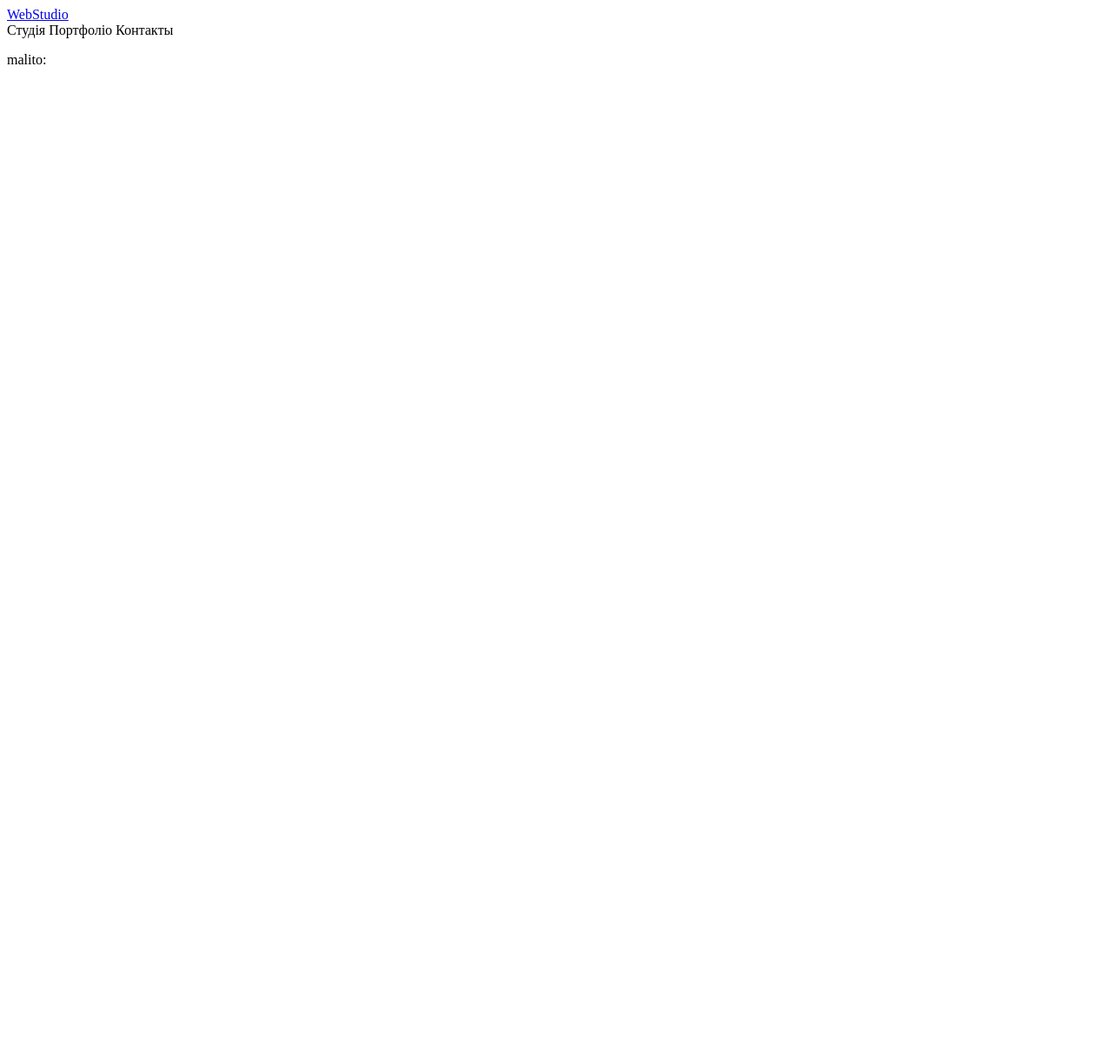
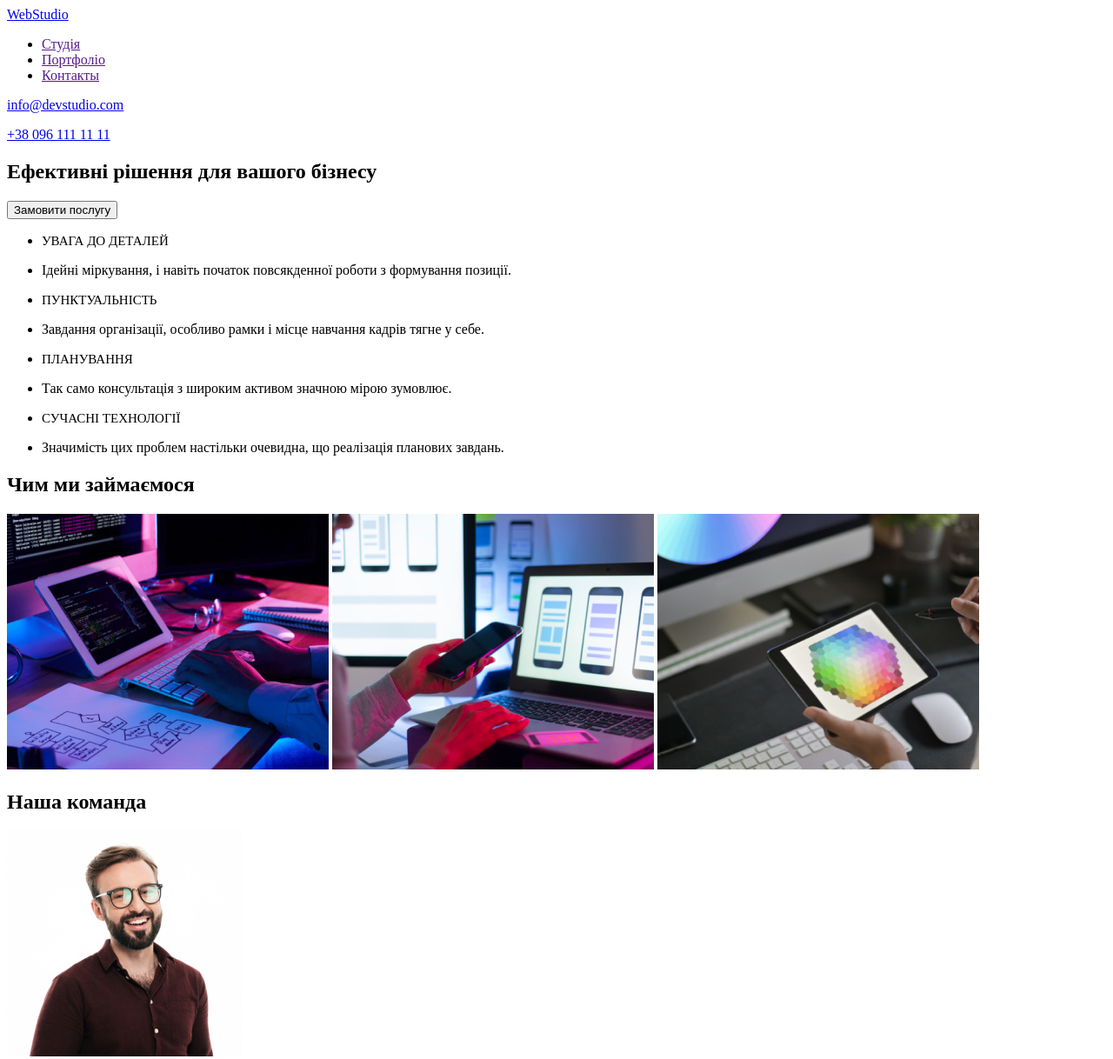
Before and after one commit to AlexMUa7/goit-markup-hw-01, a plain HTML site: page index.html in a window 1280 px wide. Shown: the top 1218 px of the page at 87% size. Before the commit the page ends 800 px from the top, so only its background shows below. Drawn offline with Linux system fonts and the light colour scheme.

Commit message:
basic html

```diff
--- a/index.html
+++ b/index.html
@@ -6,21 +6,70 @@
     <meta http-equiv="X-UA-Compatible" content="IE=edge">
     <meta name="viewport" content="width=device-width, initial-scale=1.0">
     <title>Document</title>
+
 </head>
-
 <body>
     <header>
-        <a class="logo link" href="/index.html">Web<span class="logo-header">Studio</span></a>
+        <nav>
+        <a class="logo link" href="./index.html">Web<span class="logo-header">Studio</span></a>
+        <ul>
+            <li><a href="">Студiя</a></li>
+            <li><a href="">Портфолiо</a></li>
+            <li><a href="">Контакты</a></li>
+        </ul>
+        </nav>
         <div>
-            <span class="menu-text">Студiя</span>
-            <span class="menu-text">Портфолiо</span>
-            <span class="menu-text">Контакты</span>
-            <p>malito: </p>
+            <p><a href="malito:info@devstudio.com">info@devstudio.com</a></p>
+            <p><a href="tel:+380961111111">+38 096 111 11 11</a></p>
+        </div>
+    </header>
+    <main>
+        <div>
+            <section>
+                <h1>Ефективні рішення для вашого бізнесу</h1>
+                <button>Замовити послугу</button>
+            </section>
+            <section>
+                <ul>
+                    <li><p style="font-size: 15px;">УВАГА ДО ДЕТАЛЕЙ</p></li>
+                    <li><p>Ідейні міркування, і навіть початок повсякденної роботи з формування позиції.</p></li>
+                    <li><p style="font-size: 15px;">ПУНКТУАЛЬНІСТЬ</p></li>
+                    <li><p>Завдання організації, особливо рамки і місце навчання кадрів тягне у себе.</p></li>
+                    <li><p style="font-size: 15px;">ПЛАНУВАННЯ</p></li>
+                    <li><p>Так само консультація з широким активом значною мірою зумовлює.</p></li>
+                    <li><p style="font-size: 15px;">СУЧАСНІ ТЕХНОЛОГІЇ</p></li>
+                    <li><p>Значимість цих проблем настільки очевидна, що реалізація планових завдань.</p></li>
+                </ul>
+                <h2>Чим ми займаємося</h2>
+                    <img src="./img/what-we-do1.jpg" alt="what we do1" width="370px" height="294px">
+                    <img src="./img/what-we-do2.jpg" alt="what we do2" width="370px" height="294px">
+                    <img src="./img/what-we-do3.jpg" alt="what we do3" width="370px" height="294px">
+            </section>
+            <section>
+                <h2>Наша команда</h2>
+                <img src="./img/our-team-product-designer.jpg" alt="product-designer" width="270px" height="260px">
+                <p>Ігор Дем'яненко</p>
+                <p>Product Designer</p>
+                <img src="./img/our-team-frontend-developer.jpg" alt="frontend-developer" width="270px" height="260px">
+                <p>Ольга Рєпіна</p>
+                <p>Frontend Developer</p>
+                <img src="./img/our-team-marketing.jpg" alt="marketing" width="270px" height="260px">
+                <p>Микола Тарасов</p>
+                <p>Marketing</p>
+                <img src="./img/our-team-ui-designer.jpg" alt="ui designer" width="270px" height="260px">
+                <p>Михайло Єрмаков</p>
+                <p>UI Designer</p>
+            </section>
+        </div>
+    </main>
+    <footer>
+        <section>
 
-        </div>
-
-    </header>
-
+                <a class="logo link" href="./index.html">Web<span class="logo-header">Studio</span></a>
+                <address>м. Київ, пр-т Лесі Українки, 26</address>
+                <p><a href="malito:info@devstudio.com">info@devstudio.com</a></p>
+                <p><a href="tel:+380961111111">+38 096 111 11 11</a></p>
+        </section>
+    </footer>
 </body>
-
 </html>
```
Also changed, not shown: img/our-team-frontend-developer.jpg (added), img/our-team-marketing.jpg (added), img/our-team-product-designer.jpg (added), img/our-team-ui-designer.jpg (added), img/what-we-do1.jpg (added), img/what-we-do2.jpg (added), img/what-we-do3.jpg (added).
